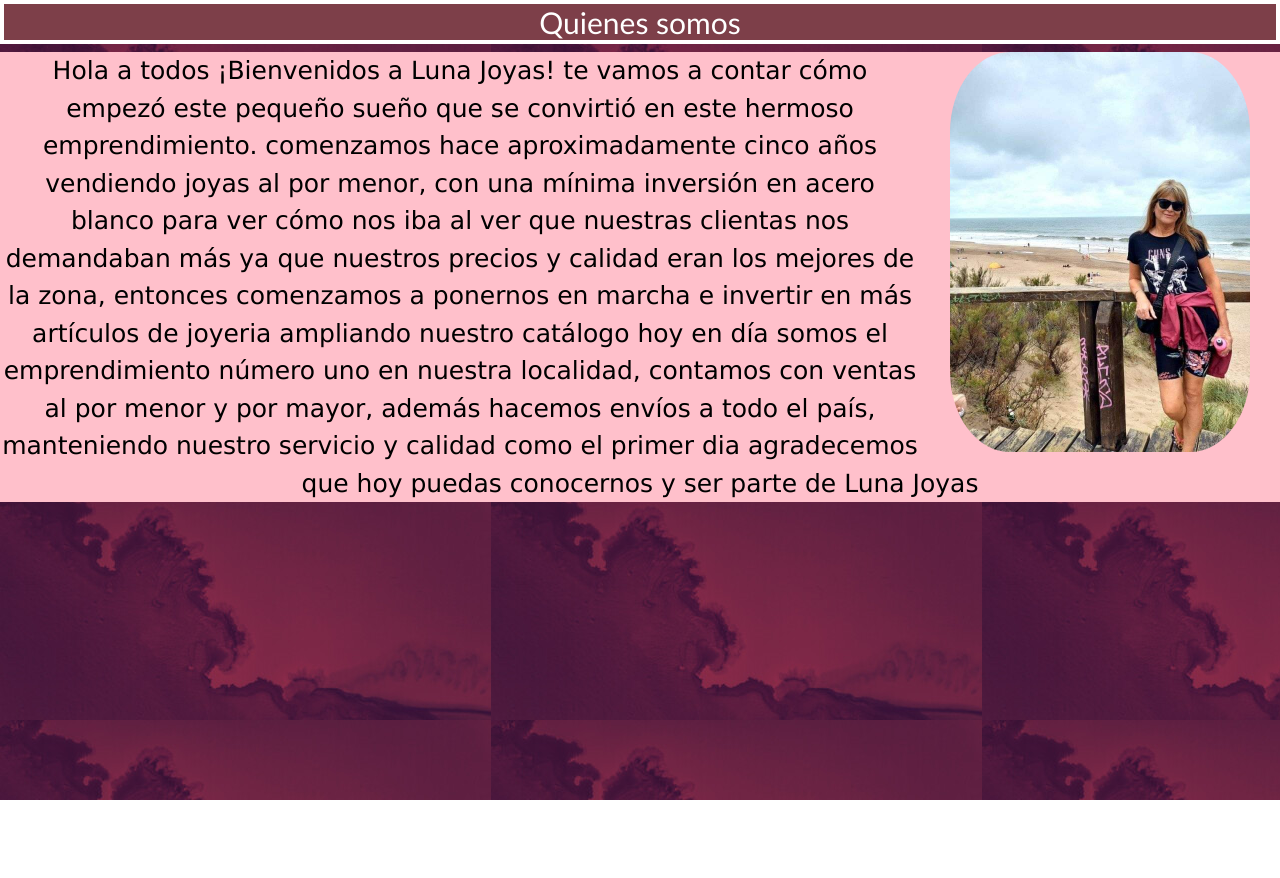
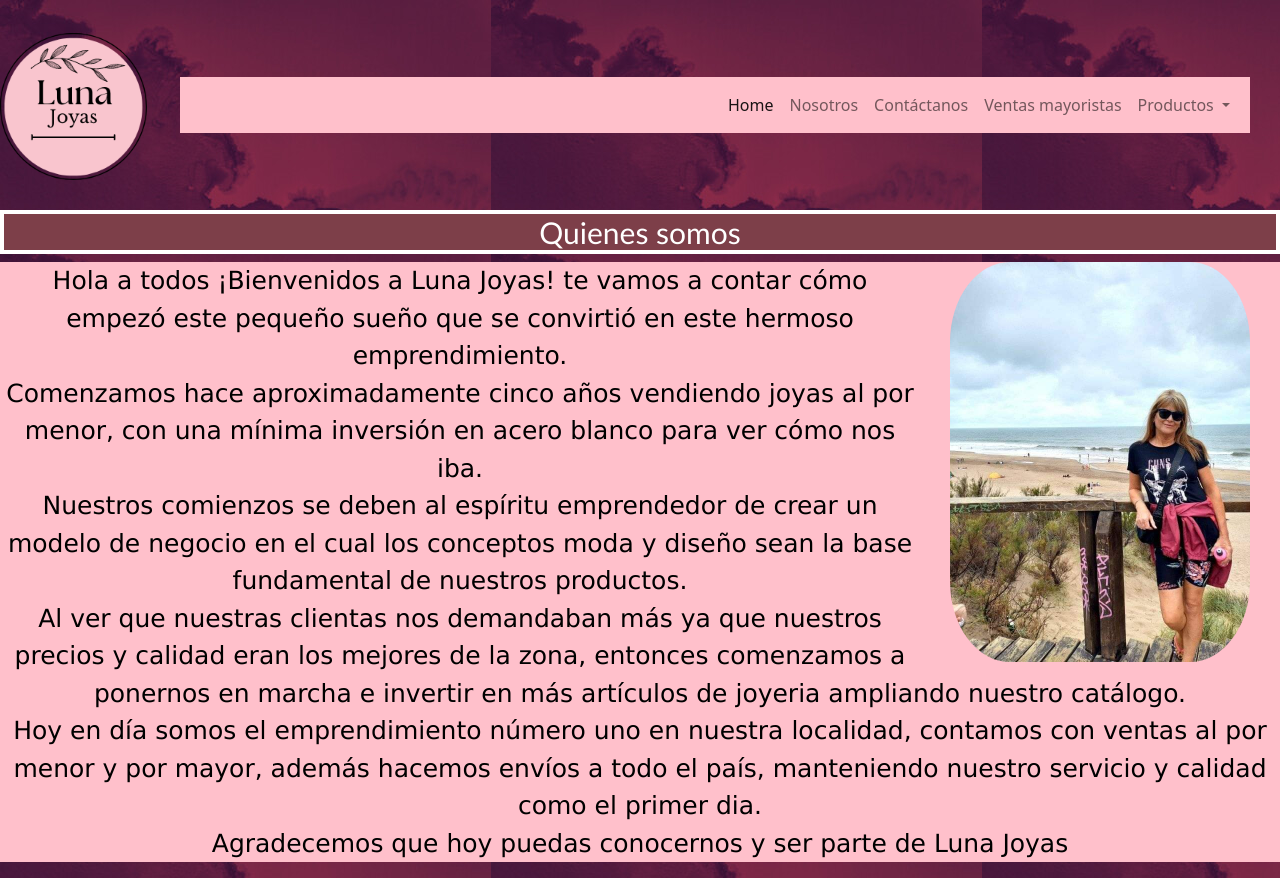
Before and after one commit to majov9991/PF-Villegas, a website: page nosotros.html in a window 1280 px wide. Before the commit the page ends 800 px from the top, so only its background shows below. Drawn offline with nearby package versions, Linux system fonts and the light colour scheme.

Commit message:
Update nosotros.html

```diff
--- a/nosotros.html
+++ b/nosotros.html
@@ -5,30 +5,82 @@
     <meta charset="UTF-8" />
     <meta http-equiv="X-UA-Compatible" content="IE=edge" />
     <meta name="viewport" content="width=devie-width, initial-scale=1.0" />
-    <!-- CSS only -->
-    <link href="https://cdn.jsdelivr.net/npm/bootstrap@5.2.1/dist/css/bootstrap.min.css" rel="stylesheet"
-        integrity="sha384-iYQeCzEYFbKjA/T2uDLTpkwGzCiq6soy8tYaI1GyVh/UjpbCx/TYkiZhlZB6+fzT" crossorigin="anonymous">
+    <meta name="description"
+        content="Conocenos un poco más! conocé a la persona atrás de éste negocio y como comenzó todo">
+    <meta name="keywords" content="Joyas, Luna Joyas, Acero dorado, Acero blanco, Plata 925, Mayoristas joyas">
     <link rel="stylesheet" href="./css/style.css">
-    <link rel="shortcut icon" href="./img/luna.jpg">
-    <title> Nosotros </title>
+    <link rel="shortcut icon" href="./img/favicon.png">
+    <title>Nosotros</title>
 </head>
 
 <body class="nosotros_body">
+    <header class="header">
+        <nav class="luna">
+            <a href=""><img src="./img/logo.png" alt="logo"></a>
+        </nav>
+        <nav id="navbar" class="navbar navbar-expand-lg">
+            <nav class="container-fluid">
+                <button class="navbar-toggler" type="button" data-bs-toggle="collapse"
+                    data-bs-target="#navbarSupportedContent" aria-controls="navbarSupportedContent"
+                    aria-expanded="false" aria-label="Toggle navigation">
+                    <span class="navbar-toggler-icon"></span>
+                </button>
+                <div class="collapse navbar-collapse" id="navbarSupportedContent">
+                    <ul class="navbar-nav ms-auto mb-2 mb-lg-0">
+                        <li class="nav-item">
+                            <a class="nav-link active" aria-current="page" href="./index.html">Home</a>
+                        </li>
+                        <li class="nav-item">
+                            <a class="nav-link" href="./nosotros.html">Nosotros</a>
+                        </li>
+                        <li class="nav-item">
+                            <a class="nav-link" href="./contacto.html">Contáctanos</a>
+                        </li>
+                        <li class="nav-item">
+                            <a class="nav-link" href="./formulario.html">Ventas mayoristas</a>
+                        </li>
+                        <li class="nav-item dropdown">
+                            <a class="nav-link dropdown-toggle" href="#" role="button" data-bs-toggle="dropdown"
+                                aria-expanded="false">
+                                Productos
+                            </a>
+                            <ul class="dropdown-menu" id="navbar">
+                                <li><a class="dropdown-item" href="./plata925.html">Plata 925</a></li>
+                                <li><a class="dropdown-item" href="./acero-blanco.html">Acero blanco</a></li>
+                                <li><a class="dropdown-item" href="./dorado.html">Acero dorado</a></li>
+                            </ul>
+                        </li>
+                    </ul>
+                </div>
+            </nav>
+        </nav>
+    </header>
     <div>
         <h1 class="subtit"> Quienes somos </h1>
     </div>
     <p>
-        <img width="300" height="400" src="./img/nancy.jpg">
+        <img width="300" height="400" src="./img/nancy.jpg" alt="Nancy_Nosotros">
         Hola a todos ¡Bienvenidos a Luna Joyas! te vamos a contar cómo empezó este pequeño sueño que se convirtió en
         este hermoso emprendimiento.
-        comenzamos hace aproximadamente cinco años vendiendo joyas al por menor, con una mínima inversión en acero
-        blanco para ver cómo nos iba
-        al ver que nuestras clientas nos demandaban más ya que nuestros precios y calidad eran los mejores de la zona,
-        entonces comenzamos a ponernos en marcha e invertir en más artículos de joyeria ampliando nuestro catálogo
-        hoy en día somos el emprendimiento número uno en nuestra localidad, contamos con ventas al por menor y por
-        mayor, además hacemos envíos a todo el país, manteniendo nuestro servicio y calidad como el primer dia
-        agradecemos que hoy puedas conocernos y ser parte de Luna Joyas
+        <br>
+        Comenzamos hace aproximadamente cinco años vendiendo joyas al por menor, con una mínima inversión en acero
+        blanco para ver cómo nos iba.
+        <br>
+        Nuestros comienzos se deben al espíritu emprendedor de crear un modelo de negocio en el cual los conceptos moda
+        y diseño sean la base fundamental de nuestros productos.
+        <br>
+        Al ver que nuestras clientas nos demandaban más ya que nuestros precios y calidad eran los mejores de la zona,
+        entonces comenzamos a ponernos en marcha e invertir en más artículos de joyeria ampliando nuestro catálogo.
+        <br>
+        Hoy en día somos el emprendimiento número uno en nuestra localidad, contamos con ventas al por menor y por
+        mayor, además hacemos envíos a todo el país, manteniendo nuestro servicio y calidad como el primer dia.
+        <br>
+        Agradecemos que hoy puedas conocernos y ser parte de Luna Joyas
     </p>
+    <!-- JavaScript Bundle with Popper -->
+    <script src="https://cdn.jsdelivr.net/npm/bootstrap@5.2.1/dist/js/bootstrap.bundle.min.js"
+        integrity="sha384-u1OknCvxWvY5kfmNBILK2hRnQC3Pr17a+RTT6rIHI7NnikvbZlHgTPOOmMi466C8"
+        crossorigin="anonymous"></script>
 </body>
 
 </html>
```
